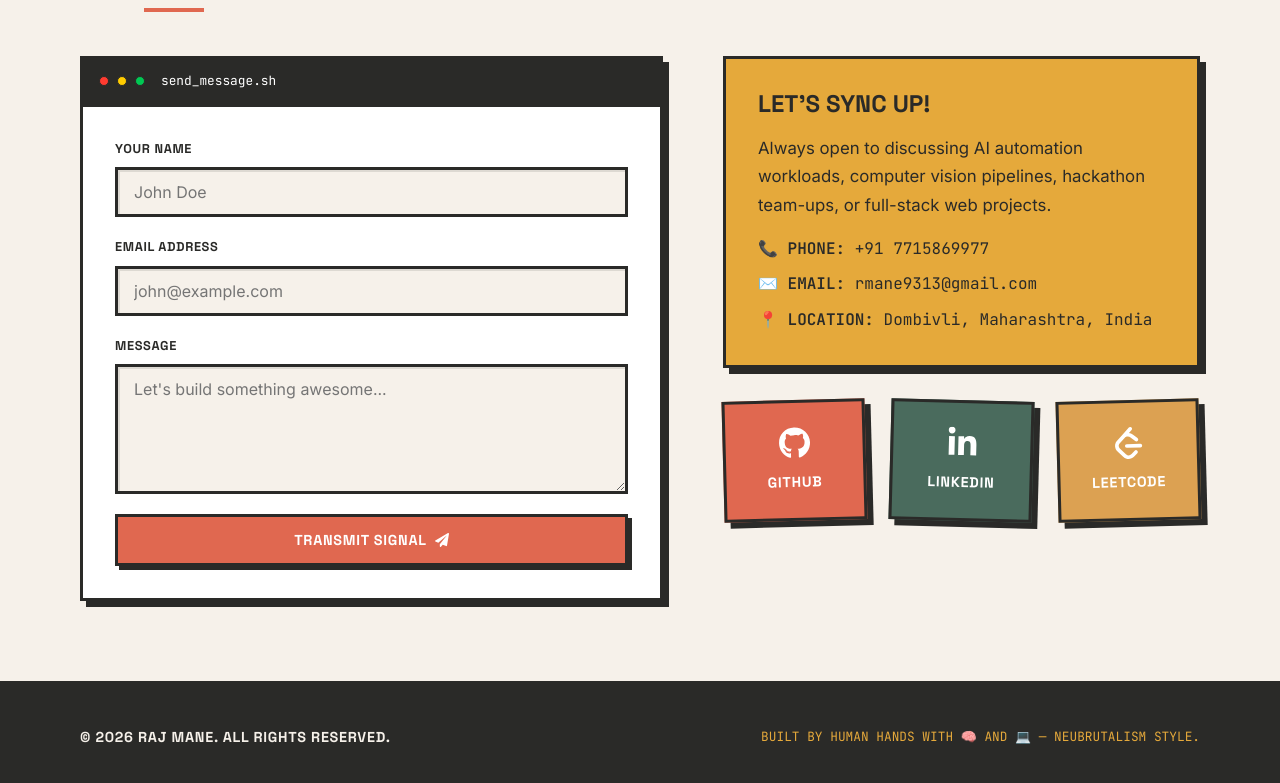
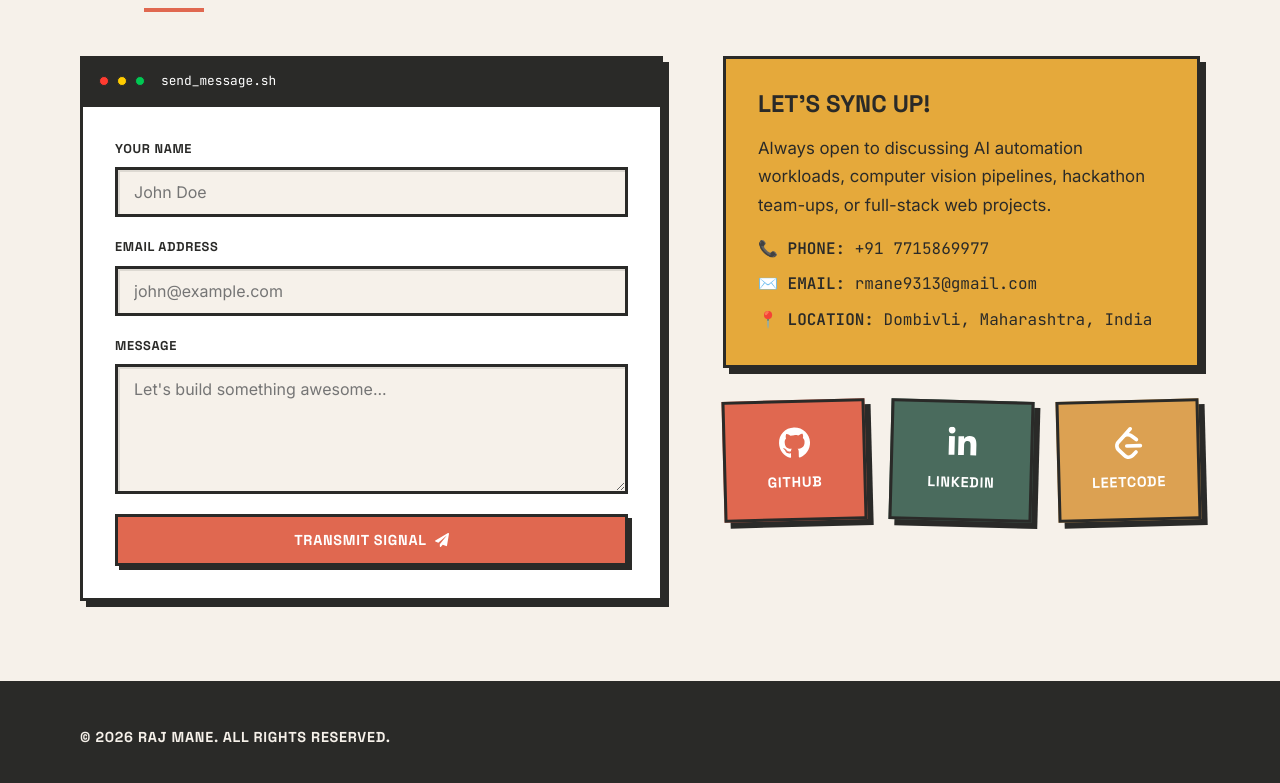
Before and after one commit to RAJ-MANE/Portfolio_New, a Next.js app: page / in a window 1280 px wide. Shown: the part 6347-7130 px from the top of the page. Built offline with nearby package versions, Linux system fonts and the light colour scheme.

Commit message:
fix: removed credit line from footer

```diff
--- a/components/Footer.tsx
+++ b/components/Footer.tsx
@@ -7,9 +7,6 @@ export default function Footer() {
         <p className={styles.copy}>
           © {new Date().getFullYear()} RAJ MANE. ALL RIGHTS RESERVED.
         </p>
-        <p className={styles.credit}>
-          BUILT BY HUMAN HANDS WITH 🧠 AND 💻 — NEUBRUTALISM STYLE.
-        </p>
       </div>
     </footer>
   );
```
